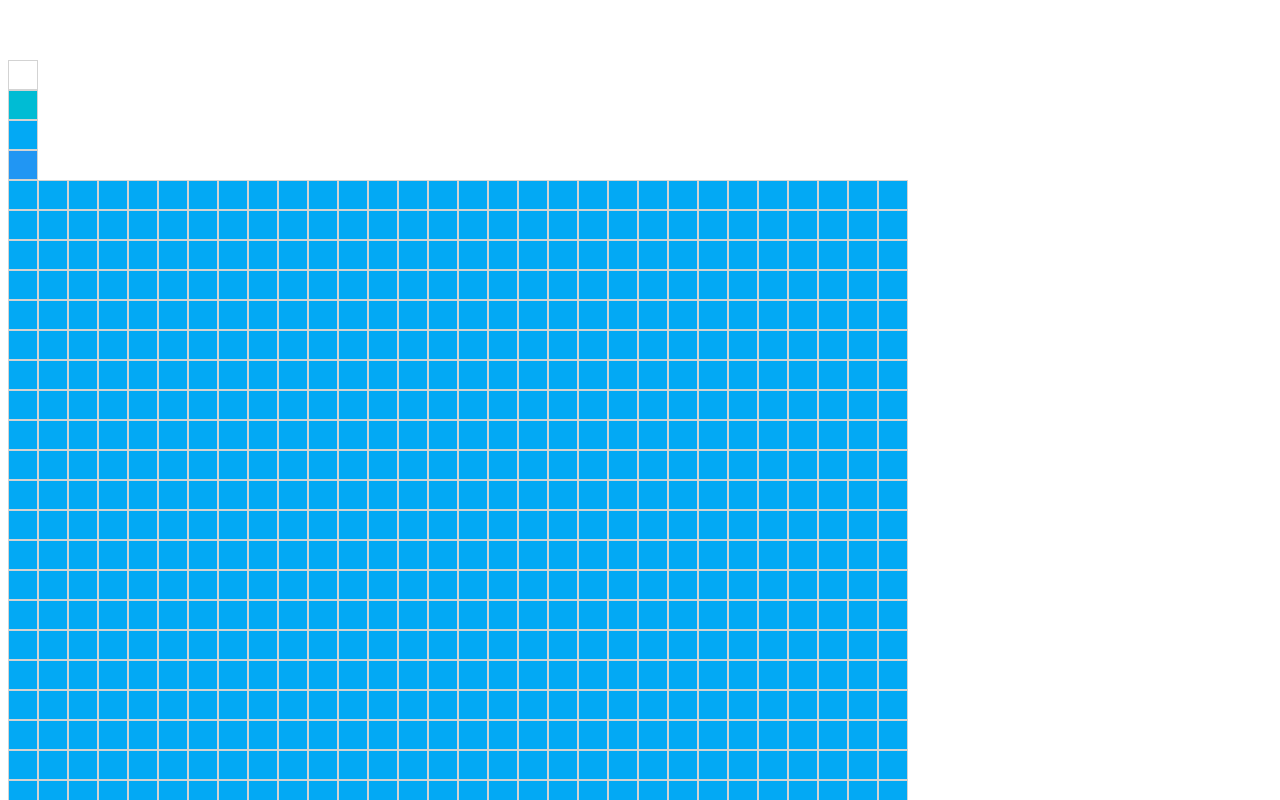
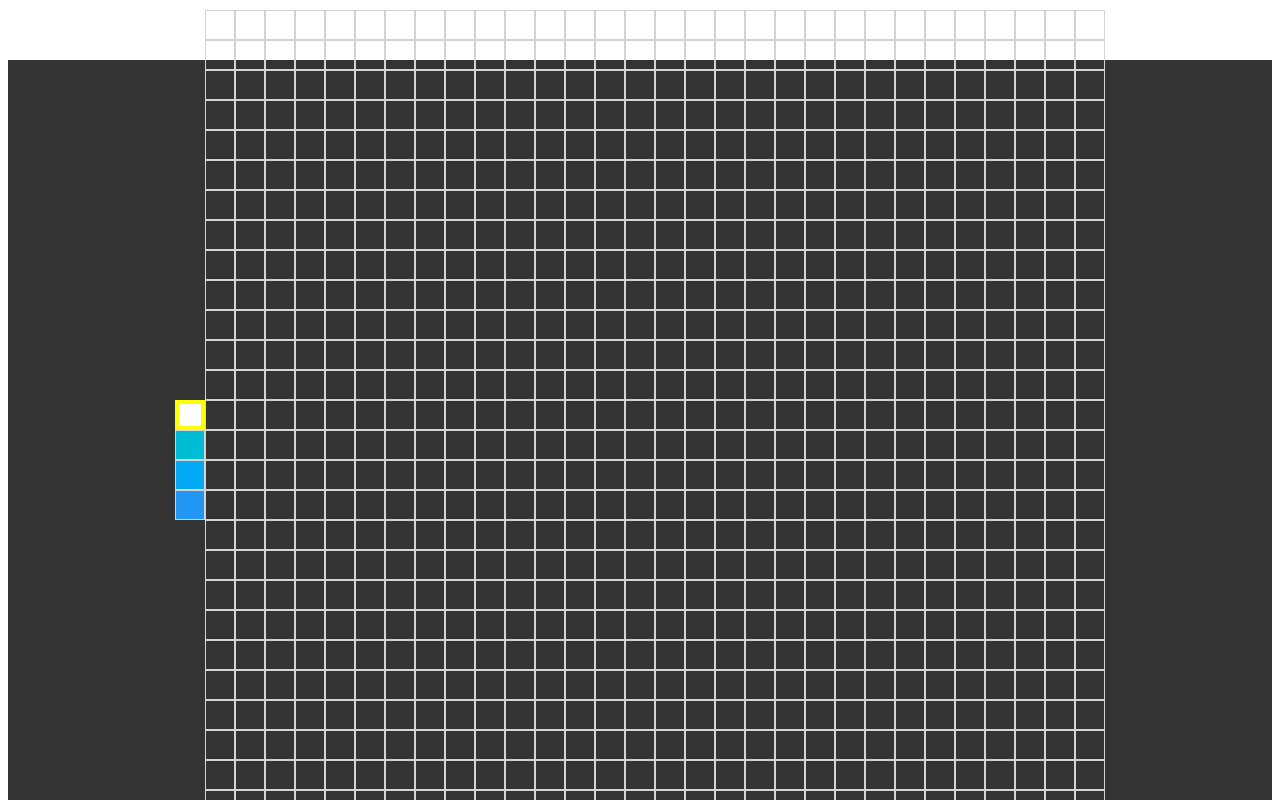
Before and after one commit to santiago-rodrig/pixels-painter, a Vue app: page / in a window 1280 px wide. Shown: the top 800 px of the page. Built offline with nearby package versions, Linux system fonts and the light colour scheme.

Commit message:
define interactive pixels and emit color change event

```diff
--- a/src/App.vue
+++ b/src/App.vue
@@ -1,6 +1,6 @@
 <template>
   <div id="app">
-    <ColorPicker />
+    <ColorPicker :color="color" />
     <Canvas />
   </div>
 </template>
@@ -15,6 +15,16 @@ export default Vue.extend({
   components: {
     Canvas,
     ColorPicker
+  },
+  data() {
+    return {
+      color: "white"
+    }
+  },
+  mounted() {
+    this.$root.$on("updatecolor", (color: string) => {
+      this.color = color
+    })
   }
 })
 </script>
@@ -27,5 +37,10 @@ export default Vue.extend({
   text-align: center;
   color: #2c3e50;
   margin-top: 60px;
+  background-color: #333;
+  display: flex;
+  justify-content: center;
+  align-items: center;
+  height: 100vh;
 }
 </style>
--- a/src/components/Canvas.vue
+++ b/src/components/Canvas.vue
@@ -1,6 +1,6 @@
 <template>
   <div class="canvas">
-    <Pixel v-for="n in 30 * 30" :key="n" color="blue" />
+    <Pixel v-for="n in 30 * 30" :key="n" />
   </div>
 </template>
 
--- a/src/components/ColorPicker.vue
+++ b/src/components/ColorPicker.vue
@@ -1,6 +1,12 @@
 <template>
   <div>
-    <Pixel v-for="n in 4" :key="n" :color="colors[n - 1]" />
+    <Pixel
+      interactive
+      v-for="n in 4"
+      :key="n"
+      :color="colors[n - 1]"
+      :current="color == colors[n - 1] ? true : false"
+    />
   </div>
 </template>
 
@@ -16,6 +22,9 @@ export default {
     return {
       colors: ["white", "lightblue", "blue", "darkblue"]
     }
+  },
+  props: {
+    color: String
   }
 }
 </script>
--- a/src/components/Pixel.vue
+++ b/src/components/Pixel.vue
@@ -1,12 +1,22 @@
 <template>
-  <div :class="['pixel', color]"></div>
+  <div
+    @click="interactive && changeColor(color)"
+    :class="['pixel', color, current ? 'current' : '']"
+  ></div>
 </template>
 
 <script lang="ts">
 export default {
   name: "Pixel",
   props: {
-    color: String
+    color: String,
+    current: Boolean,
+    interactive: Boolean
+  },
+  methods: {
+    changeColor(color: string) {
+      this.$root.$emit("updatecolor", color)
+    }
   }
 }
 </script>
@@ -17,6 +27,10 @@ export default {
   width: 30px;
   height: 30px;
   box-sizing: border-box;
+}
+
+.pixel.current {
+  border: 4px solid yellow;
 }
 
 .white {
```
